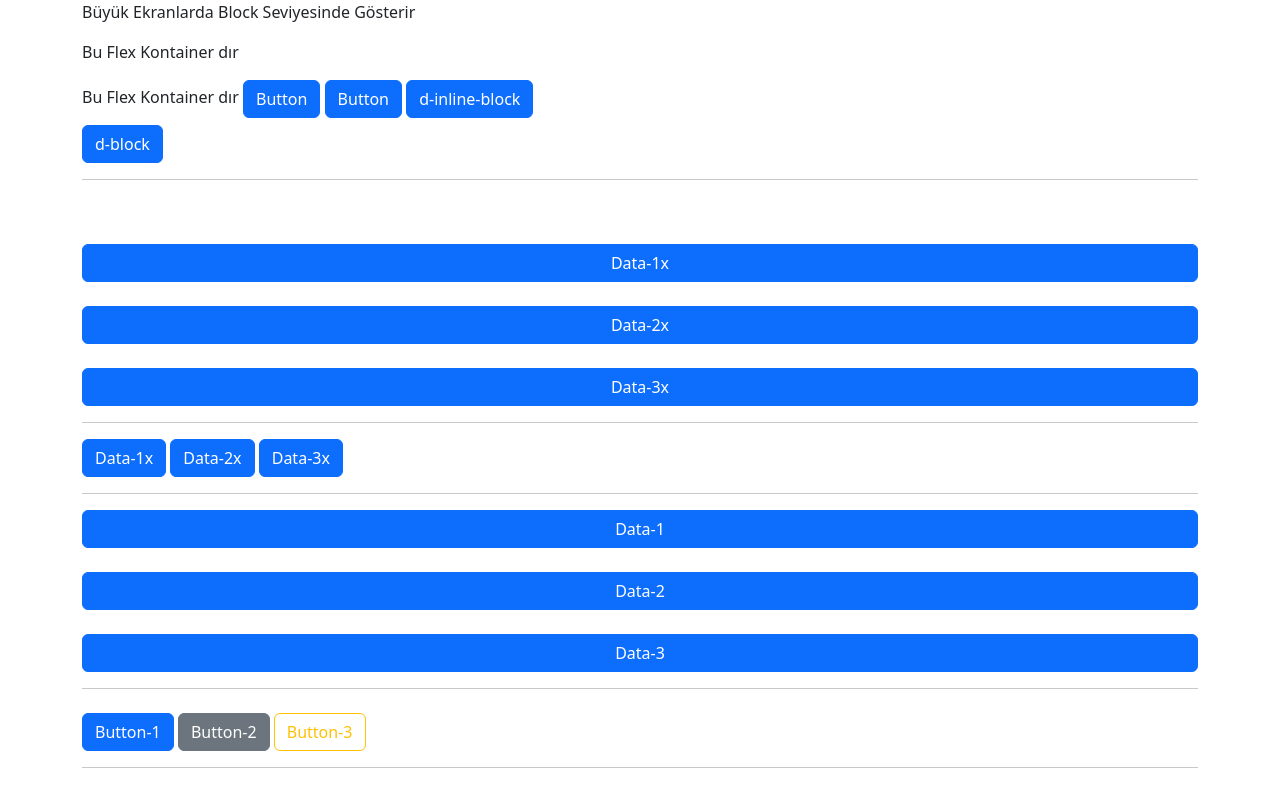
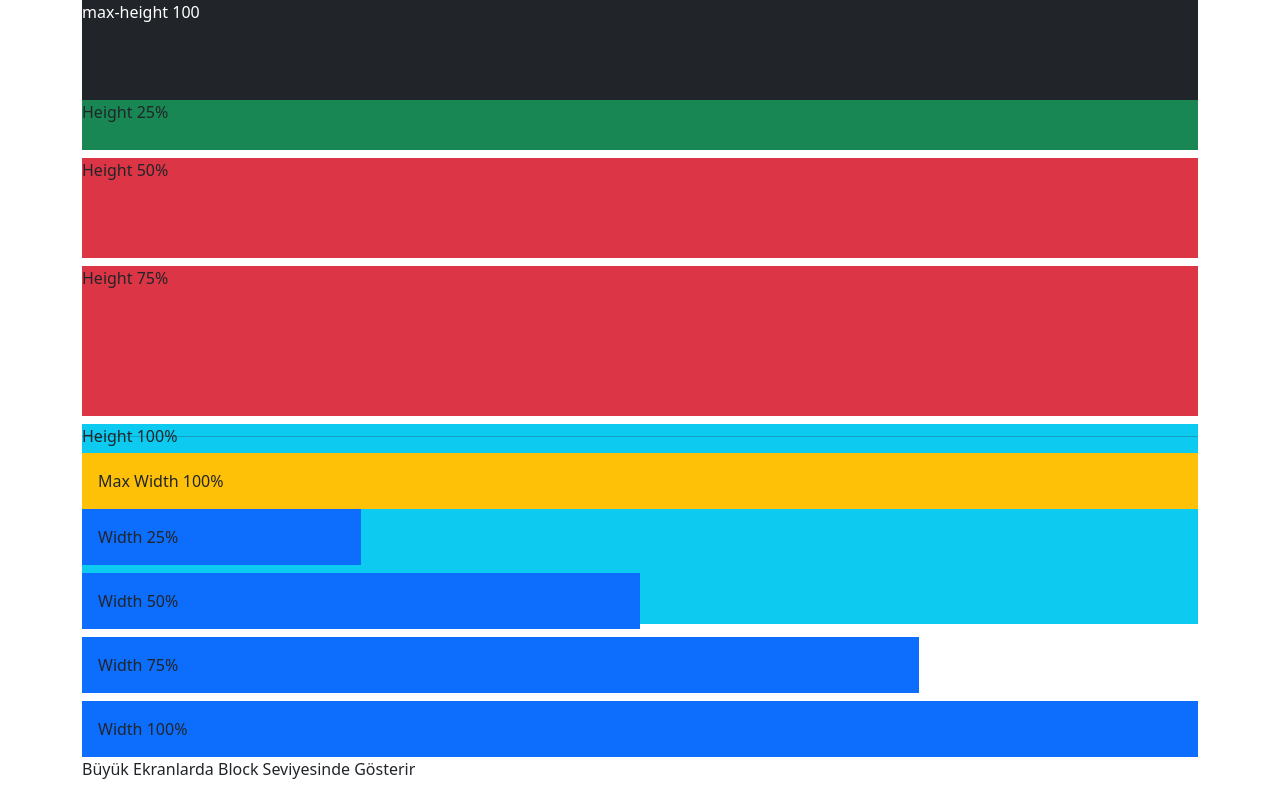
Before and after one commit to Kevser-Yilmaz/Miuul-Bootstrap5, a plain HTML site: page index.html in a window 1280 px wide. Shown: the top 789 px of the page. Drawn offline with nearby package versions, Linux system fonts and the light colour scheme.

Commit message:
max-height, height, max-width, width

```diff
--- a/index.html
+++ b/index.html
@@ -22,6 +22,33 @@
 
     <body class="container">
     <!-- start code -->
+
+    <!-- max-height -->
+    <div style="height: 100px;">
+        <div class="mh-100 bg-dark text-white" style="height: 200px;">
+            max-height 100
+        </div>
+    </div>
+
+    <!-- height -->
+     <div style="height: 200px;">
+        <div class="h-25 bg-success mb-2">Height 25%</div>
+        <div class="h-50 bg-danger mb-2">Height 50%</div>
+        <div class="h-75 bg-danger mb-2">Height 75%</div>
+        <div class="h-100 bg-info mb-2">Height 100%</div>
+     </div>
+
+     <br><br><br><br><br>
+     <hr>
+
+    <!-- max-width -->
+    <div class="mv-100 p-3 bg-warning">Max Width 100%</div>
+
+    <!-- width -->
+    <div class="w-25 p-3 bg-primary">Width 25%</div>
+    <div class="w-50 p-3 bg-primary mt-2">Width 50%</div>
+    <div class="w-75 p-3 bg-primary mt-2">Width 75%</div>
+    <div class="w-100 p-3 bg-primary mt-2">Width 100%</div>
 
     <div class="d-lg-block">
         <p>Büyük Ekranlarda Block Seviyesinde Gösterir</p>
```
